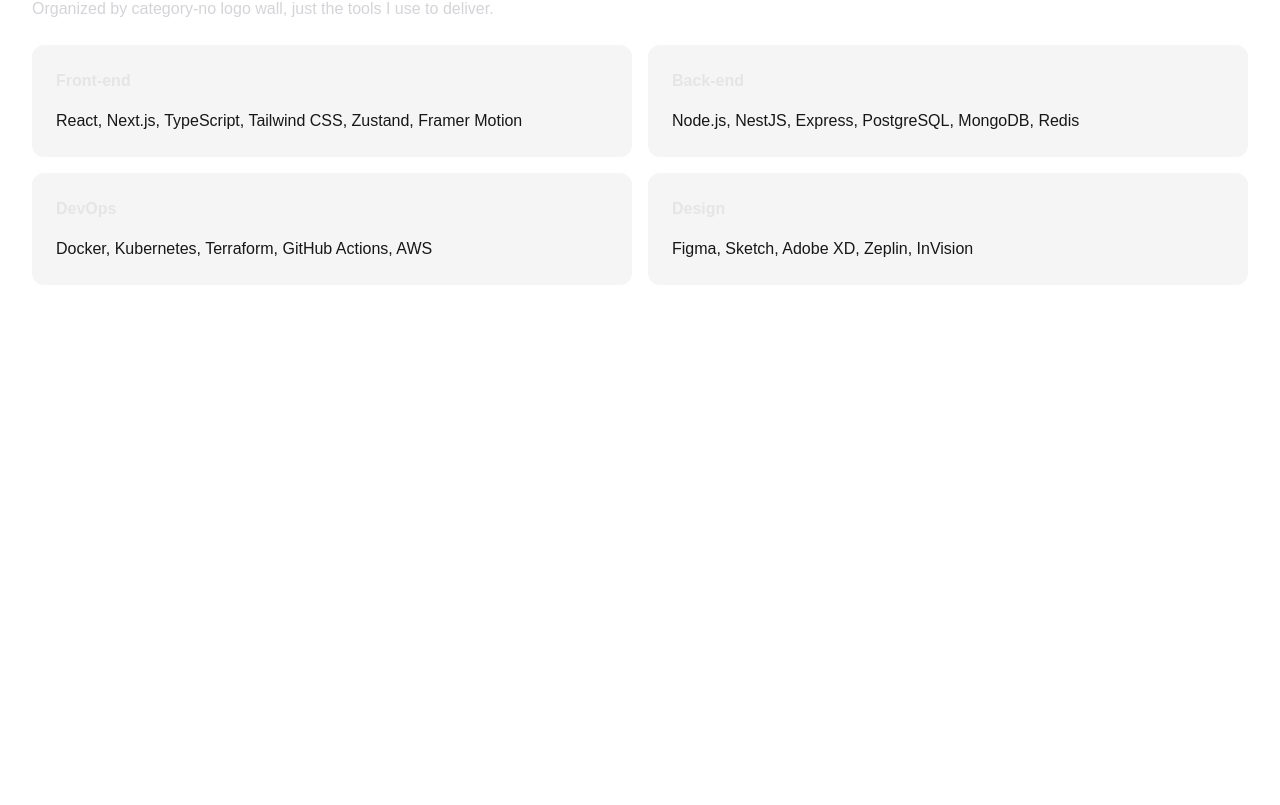
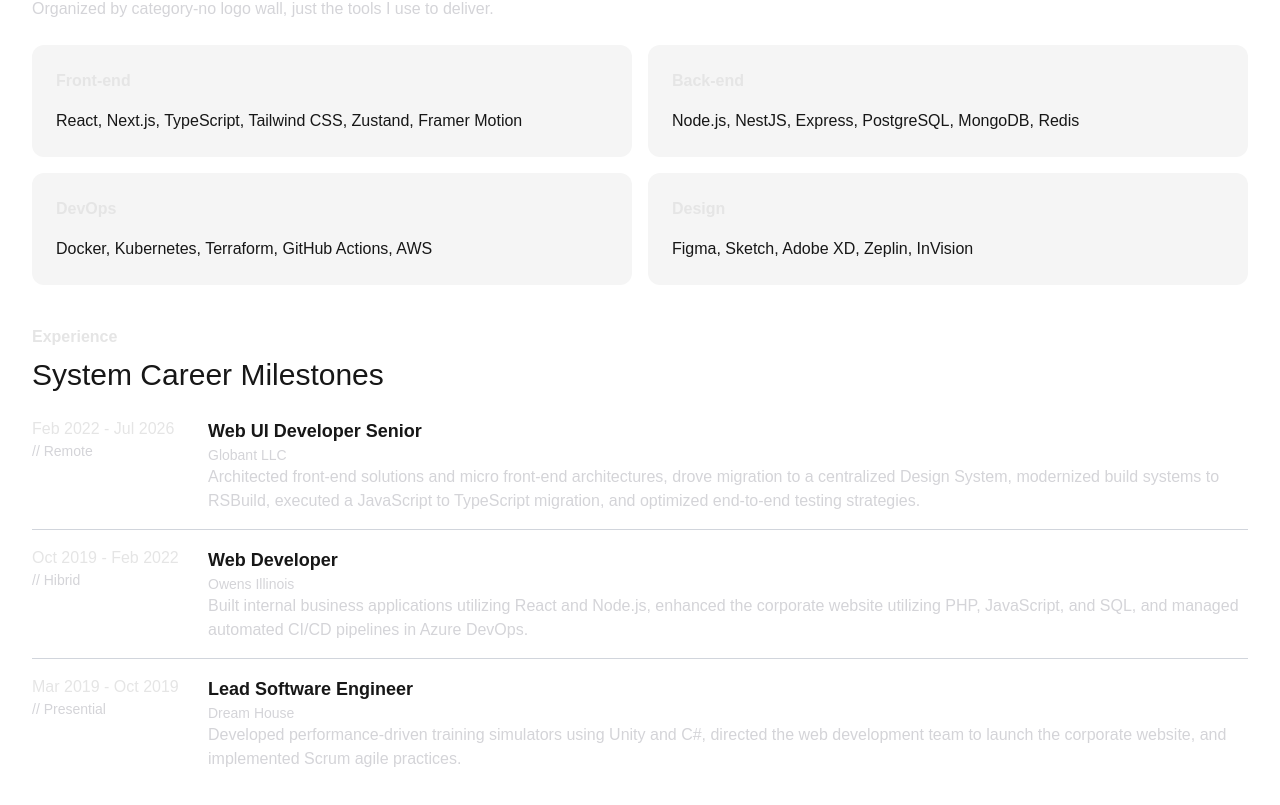
Before and after one commit to Camilozv-94/cv, a Next.js app: page / in a window 1280 px wide. Shown: the part 941-1746 px from the top of the page. Before the commit the page ends 1258 px from the top, so only its background shows below. Built offline with nearby package versions, Linux system fonts and the light colour scheme; no server answers.

Commit message:
feat(ui): add experience section component

```diff
--- a/messages/en.json
+++ b/messages/en.json
@@ -65,5 +65,32 @@
         "description": "Figma, Sketch, Adobe XD, Zeplin, InVision"
       }
     ]
+  },
+  "Experience": {
+    "title": "Experience",
+    "sub-title": "System Career Milestones",
+    "rows": [
+      {
+        "date": "Feb 2022 - Jul 2026",
+        "location": "// Remote",
+        "title": "Web UI Developer Senior",
+        "company": "Globant LLC",
+        "summary": "Architected front-end solutions and micro front-end architectures, drove migration to a centralized Design System, modernized build systems to RSBuild, executed a JavaScript to TypeScript migration, and optimized end-to-end testing strategies."
+      },
+      {
+        "date": "Oct 2019 - Feb 2022",
+        "location": "// Hibrid",
+        "title": "Web Developer",
+        "company": "Owens Illinois",
+        "summary": "Built internal business applications utilizing React and Node.js, enhanced the corporate website utilizing PHP, JavaScript, and SQL, and managed automated CI/CD pipelines in Azure DevOps."
+      },
+      {
+        "date": "Mar 2019 - Oct 2019",
+        "location": "// Presential",
+        "title": "Lead Software Engineer",
+        "company": "Dream House",
+        "summary": "Developed performance-driven training simulators using Unity and C#, directed the web development team to launch the corporate website, and implemented Scrum agile practices."
+      }
+    ]
   }
 }
--- a/src/app/page.tsx
+++ b/src/app/page.tsx
@@ -1,3 +1,4 @@
+import ExperienceSection from "@/components/sections/ExperienceSection";
 import HomeSection from "@/components/sections/HomeSection";
 import HowIBuild from "@/components/sections/HowIBuildSection";
 import StackSection from "@/components/sections/StackSection";
@@ -8,6 +9,7 @@
       <HomeSection />
       <HowIBuild />
       <StackSection />
+      <ExperienceSection />
     </div>
   );
 }
--- /dev/null
+++ b/src/components/sections/ExperienceSection.tsx
@@ -0,0 +1,35 @@
+import { useTranslations } from "next-intl";
+
+const ExperienceSection = () => {
+  const t = useTranslations("Experience");
+  const content = t.raw("rows") as {
+    date: string;
+    location: string;
+    title: string;
+    company: string;
+    summary: string;
+  }[];
+  return (
+    <div className="flex flex-col gap-2 mt-10">
+      <h1 className="text-secondary font-bold">{t("title")}</h1>
+      <h2 className="text-primary fornt-bold text-3xl">{t("sub-title")}</h2>
+      <div className="flex flex-col divide-y divide-gray-300 gap-4 mt-4">
+        {content.map((item, index) => (
+          <div className="flex flex-row gap-4 pb-4" key={index}>
+            <div className="felx flex-col min-w-40">
+              <h1 className="text-secondary text-md">{item.date}</h1>
+              <p className="text-tertiary text-sm">{item.location}</p>
+            </div>
+            <div>
+              <h1 className="text-primary font-bold text-lg">{item.title}</h1>
+              <h2 className="text-tertiary text-sm">{item.company}</h2>
+              <p className="text-tertiary">{item.summary}</p>
+            </div>
+          </div>
+        ))}
+      </div>
+    </div>
+  );
+};
+
+export default ExperienceSection;
```
Lines whose indentation alone changed are shown as unchanged.
